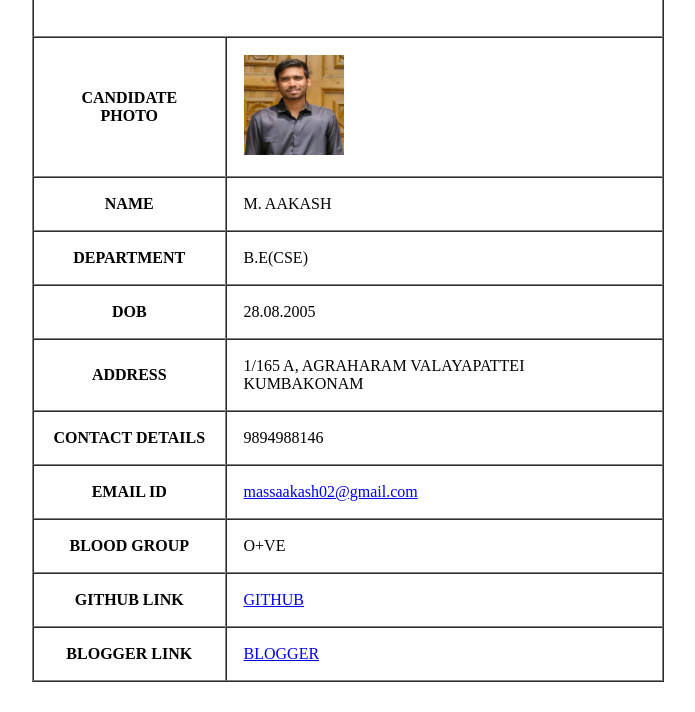
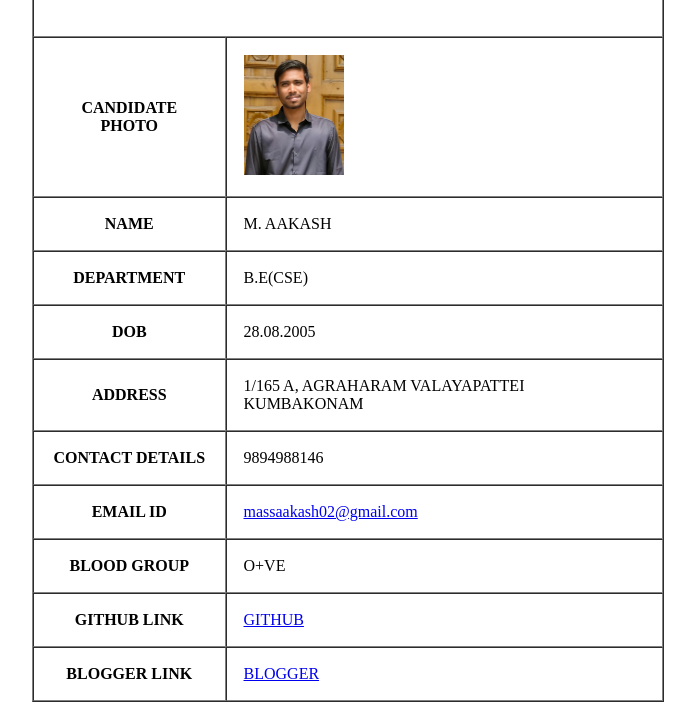
Before and after one commit to aakash02-rgb/Html-tableconcept, a plain HTML site: page index.html in a window 1280 px wide. Shown: the part 88-800 px from the top of the page, without its empty margins (292-987 px from the left). Drawn offline with Linux system fonts and the light colour scheme.

Commit message:
Update index.html

```diff
--- a/index.html
+++ b/index.html
@@ -14,7 +14,7 @@
         <tr>
             <th>CANDIDATE PHOTO</th>
             <td align="left">
-                <img src="images/aakash.jpeg" width="100" height="100">
+                <img src="images/aakash.jpeg" width="100" height="120">
                     </td>
         </tr>
 
@@ -77,5 +77,4 @@
     </table>
     </center>
     </body>
-
 </html>
```
